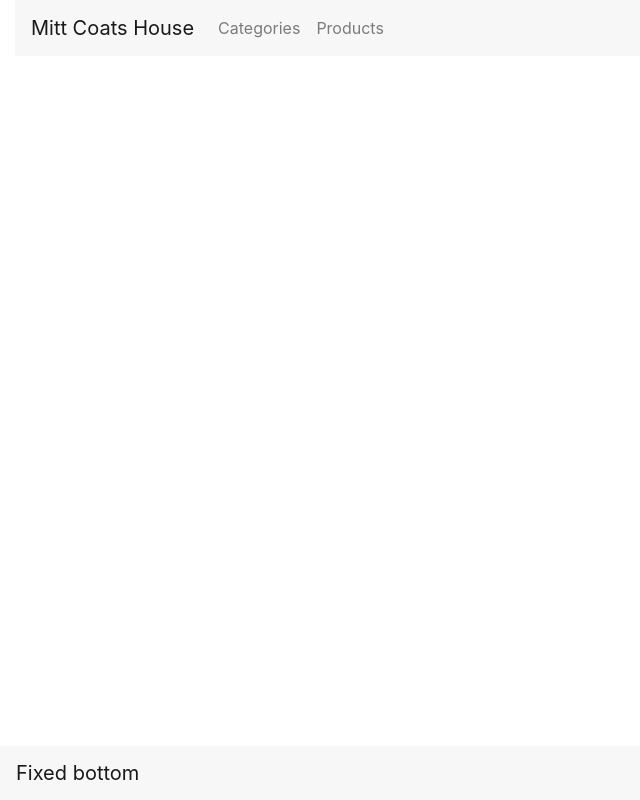
After one commit to mittcoats/mittcoatshouse, a Flask app: template templates/main.html in a window 1280 px wide. The commit adds this page. Shown: the whole page, without its empty margins (0-640 px from the left). Run offline with Flask 2, Linux system fonts and the light colour scheme; the template is opened without the code that fills it, so the values that code supplies are empty; some libraries are stand-ins or nearby versions.

Commit message:
add header, footer, main templates

```diff
--- /dev/null
+++ b/templates/footer.html
@@ -0,0 +1,3 @@
+<nav class="navbar fixed-bottom navbar-light bg-faded">
+  <a class="navbar-brand" href="#">Fixed bottom</a>
+</nav>
--- /dev/null
+++ b/templates/header.html
@@ -0,0 +1,21 @@
+<nav class="navbar navbar-toggleable-md navbar-light bg-faded">
+  <button class="navbar-toggler navbar-toggler-right" type="button" data-toggle="collapse" data-target="#navbarSupportedContent" aria-controls="navbarSupportedContent" aria-expanded="false" aria-label="Toggle navigation">
+    <span class="navbar-toggler-icon"></span>
+  </button>
+  <a class="navbar-brand" href="#">Mitt Coats House</a>
+
+  <div class="collapse navbar-collapse" id="navbarSupportedContent">
+    <ul class="navbar-nav mr-auto">
+      <li class="nav-item">
+        <a class="nav-link" href="#">Categories <span class="sr-only">(current)</span></a>
+      </li>
+      <li class="nav-item">
+        <a class="nav-link" href="#">Products</a>
+      </li>
+    </ul>
+    <!-- <form class="form-inline my-2 my-lg-0">
+      <input class="form-control mr-sm-2" type="text" placeholder="Search">
+      <button class="btn btn-outline-success my-2 my-sm-0" type="submit">Search</button>
+    </form> -->
+  </div>
+</nav>
--- /dev/null
+++ b/templates/main.html
@@ -0,0 +1,22 @@
+<!DOCTYPE html>
+<html lang="en">
+	<head>
+		<link rel="stylesheet"
+          href="https://maxcdn.bootstrapcdn.com/bootstrap/4.0.0-alpha.6/css/bootstrap.min.css"
+          integrity="sha384-rwoIResjU2yc3z8GV/NPeZWAv56rSmLldC3R/AZzGRnGxQQKnKkoFVhFQhNUwEyJ"
+          crossorigin="anonymous">
+		<link rel=stylesheet type=text/css href="{{ url_for('static', filename='styles.css') }}">
+	</head>
+	<body>
+		<div class="container-fluid">
+
+      {% include "header.html" %}
+
+      {% block content %}
+      {% endblock %}
+
+      {% include "footer.html" %}
+
+		</div>
+	</body>
+</html>
--- a/templates/mitt-coats.html
+++ b/templates/mitt-coats.html
@@ -1 +1,4 @@
+{% extends "main.html" %}
+{% block content %}
 <h1>Mitt Coats House</h1>
+{% endblock %}
```
